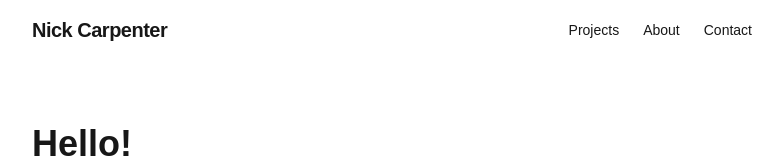
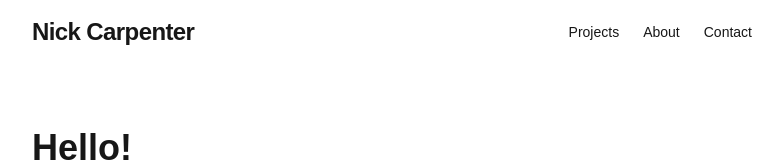
Before and after one commit to nickc32849/personal_website, a Next.js app: page / in a window 1280 px wide. Shown: the top 162 px of the page, without its empty margins (248-1031 px from the left). Built offline with nearby package versions, Linux system fonts and the light colour scheme.

Commit message:
Increase navbar name size

```diff
--- a/app/components/Navbar.tsx
+++ b/app/components/Navbar.tsx
@@ -7,7 +7,7 @@ export default function Navbar() {
         <div className="flex items-center justify-between">
           <Link
             href="/"
-            className="text-xl font-semibold tracking-tight hover:opacity-80 transition-opacity"
+            className="text-2xl font-semibold tracking-tight hover:opacity-80 transition-opacity"
           >
             Nick Carpenter
           </Link>
```
